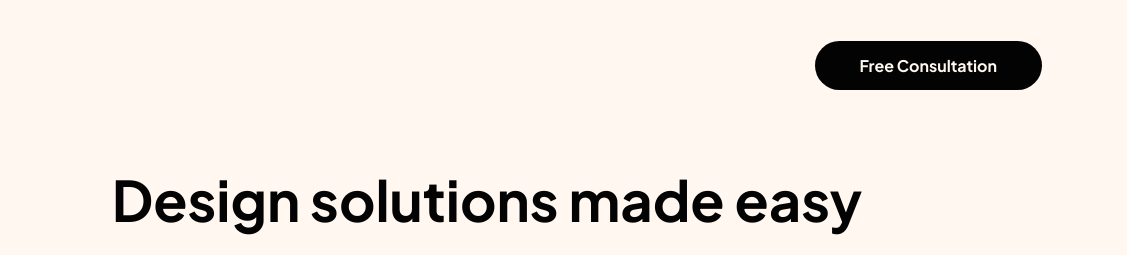
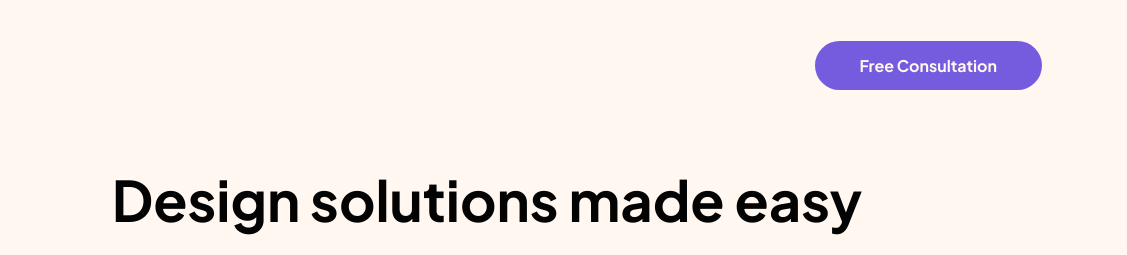
Before and after one commit to DHolets99/DesignPortfolio, a plain HTML site: page index.html in a window 1280 px wide. In both pictures the pointer is over the link 1081 px from the left and 65 px from the top of the page. Shown: the top 255 px of the page, 153-1280 px from the left. Drawn offline with Linux system fonts and the light colour scheme; files whose address does not match are found by name.

Commit message:
Update style.css

```diff
--- a/styles/style.css
+++ b/styles/style.css
@@ -56,6 +56,11 @@ h3 {
     border-radius: 28px;
     background-color: #030303;
     text-align: center;
+    cursor: pointer;
+}
+
+.btn_a:hover, .btn_a:focus {
+    background-color: #755CDE;
 }
 
 .caption {
@@ -169,6 +174,10 @@ h3 {
     background-color: #EB7565;
 }
 
+.btn_orange:hover, .btn_orange:focus {
+    background-color: #F6A560;
+}
+
 .slider {
     margin-bottom: 88px;
     display: flex;
```
